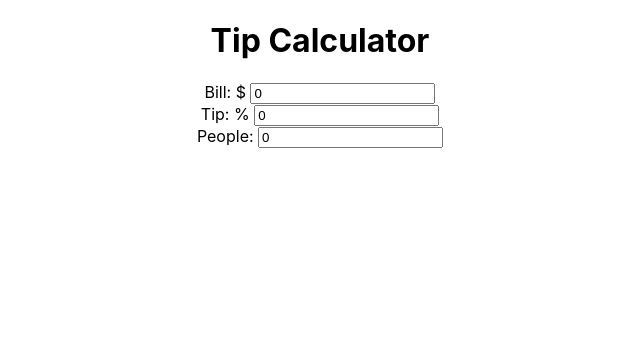
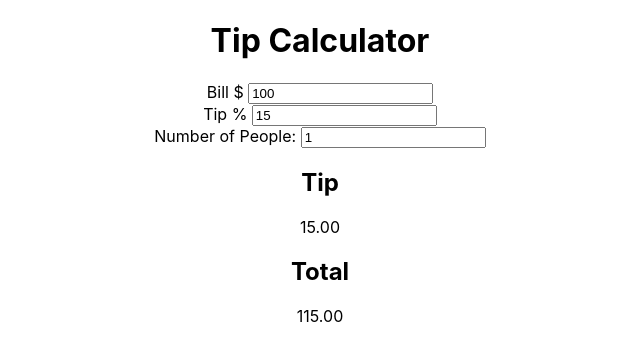
Before and after one commit to mcdott/tip-calculator-lab, a React (Create React App) app: page / in a window 1280 px wide. Shown: the top 360 px of the page, without its empty margins (320-960 px from the left). Built offline with nearby package versions, Linux system fonts and the light colour scheme.

Commit message:
Added dynamic display of the tip amount and the total amount

```diff
--- a/src/components/Calculator.js
+++ b/src/components/Calculator.js
@@ -3,37 +3,45 @@ import { useState } from "react";
 import "./Calculator.css";
 
 function Calculator() {
-  const [bill, setBill] = useState(0);
-  const [tip, setTip] = useState(0);
-  const [people, setPeople] = useState(0);
+  const [bill, setBill] = useState(100);
+  const [tip_percent, setTipPercent] = useState(15);
+  const [people, setPeople] = useState(1);
 
   return (
     <div className='Calculator'>
       <h1>Tip Calculator</h1>
       <form>
         <div className='bill'>
-          <label>Bill: $ </label>
+          <label>Bill $ </label>
           <input
             type='text'
             value={bill}
             onChange={(e) => setBill(e.target.value)}
           />
         </div>
-        <div className='tip'>
-          <label>Tip: % </label>
+        <div className='tip-percent'>
+          <label>Tip % </label>
           <input
             type='text'
-            value={tip}
-            onChange={(e) => setTip(e.target.value)}
+            value={tip_percent}
+            onChange={(e) => setTipPercent(e.target.value)}
           />
         </div>
         <div className='people'>
-          <label>People: </label>
+          <label>Number of People: </label>
           <input
             type='text'
             value={people}
             onChange={(e) => setPeople(e.target.value)}
           />
+        </div>
+        <div className='tip-amount'>
+          <h2> Tip </h2>
+          <p>{((bill * (tip_percent / 100)) / people).toFixed(2)}</p>
+        </div>
+        <div className='total'>
+          <h2> Total </h2>
+          <p>{((bill * (1 + tip_percent / 100)) / people).toFixed(2)}</p>
         </div>
       </form>
     </div>
```
